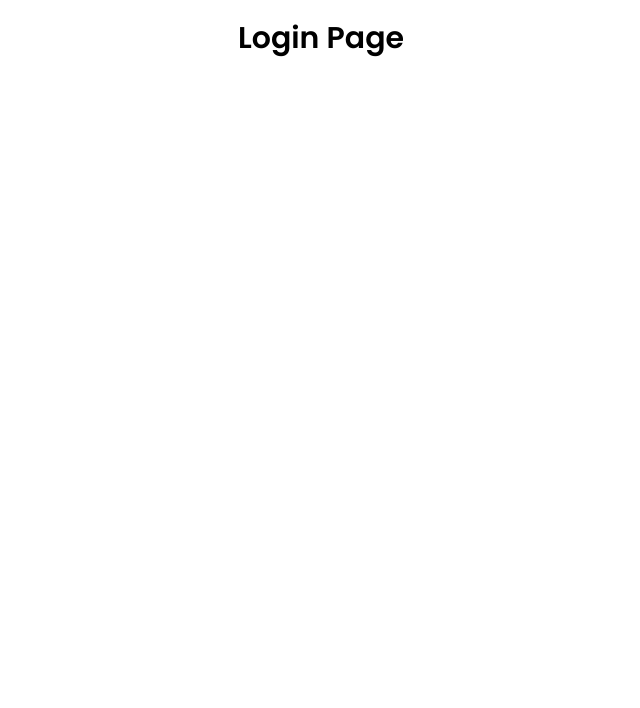
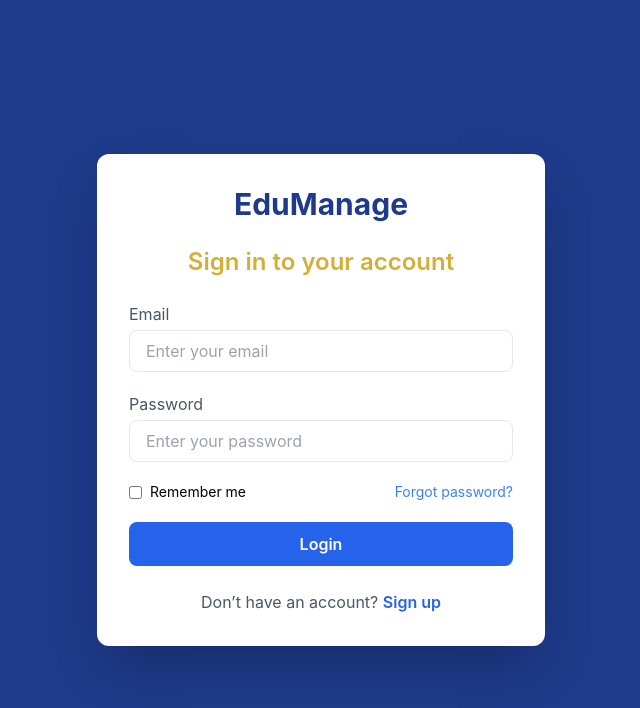
Before and after one commit to Pranish03/sms-frontend, a website built with Vite: page login.html in a window 1280 px wide. Shown: the whole page, without its empty margins (319-959 px from the left). Built offline with nearby package versions, Linux system fonts and the light colour scheme.

Commit message:
login page

```diff
--- a/login.html
+++ b/login.html
@@ -4,9 +4,110 @@
     <meta charset="UTF-8" />
     <meta name="viewport" content="width=device-width, initial-scale=1.0" />
     <title>EduManage</title>
-    <link rel="stylesheet" href="./styles/style.css" />
+    <script src="https://cdn.tailwindcss.com"></script>
+    <script>
+      tailwind.config = {
+        theme: {
+          extend: {
+            colors: {
+              primary: "#1E3A8A",
+              secondary: "#D4AF37",
+            },
+            fontFamily: {
+              sans: ["Inter", "sans-serif"],
+            },
+          },
+        },
+      };
+    </script>
   </head>
-  <body>
-    <h1 class="font-semibold text-3xl text-center mt-5">Login Page</h1>
+
+  <body class="bg-primary min-h-screen flex items-center justify-center p-4 sm:p-6">
+
+    <!-- Login Card -->
+    <div
+      class="
+        bg-white shadow-2xl rounded-xl
+        w-full max-w-xs sm:max-w-sm md:max-w-md
+        p-5 sm:p-6 md:p-8
+        space-y-5 sm:space-y-6
+      "
+    >
+
+      <!-- App Name -->
+      <h1 class="text-xl sm:text-2xl md:text-3xl font-bold text-center text-primary">
+        EduManage
+      </h1>
+
+      <!-- Heading -->
+      <h2 class="text-lg sm:text-xl md:text-2xl font-semibold text-center text-secondary">
+        Sign in to your account
+      </h2>
+
+      <!-- Form -->
+      <form class="space-y-4 sm:space-y-5">
+
+        <!-- Email -->
+        <div>
+          <label class="block text-sm sm:text-base text-gray-600 mb-1">
+            Email
+          </label>
+          <input
+            type="email"
+            placeholder="Enter your email"
+            class="w-full px-3 sm:px-4 py-2 border rounded-lg text-sm sm:text-base
+                   focus:outline-none focus:ring-2 focus:ring-blue-200"
+          />
+        </div>
+
+        <!-- Password -->
+        <div>
+          <label class="block text-sm sm:text-base text-gray-600 mb-1">
+            Password
+          </label>
+          <input
+            type="password"
+            placeholder="Enter your password"
+            class="w-full px-3 sm:px-4 py-2 border rounded-lg text-sm sm:text-base
+                   focus:outline-none focus:ring-2 focus:ring-blue-200"
+          />
+        </div>
+
+        <!-- Remember / Forgot -->
+        <div class="flex flex-col sm:flex-row sm:items-center sm:justify-between gap-2 text-sm">
+          <label class="flex items-center">
+            <input type="checkbox" class="mr-2" />
+            Remember me
+          </label>
+          <a href="#" class="text-blue-500 hover:underline whitespace-nowrap">
+            Forgot password?
+          </a>
+        </div>
+
+        <!-- Button -->
+        <button
+          type="submit"
+          class="
+            w-full bg-blue-600 text-white
+            py-2 sm:py-2.5
+            text-sm sm:text-base
+            rounded-lg font-semibold
+            hover:bg-blue-700 transition hover:underline
+          "
+        >
+          Login
+        </button>
+
+      </form>
+
+      <!-- Signup -->
+      <p class="text-center text-sm sm:text-base text-gray-600">
+        Don’t have an account?
+        <a href="#" class="text-blue-600 font-semibold hover:underline">
+          Sign up
+        </a>
+      </p>
+
+    </div>
   </body>
 </html>
```
